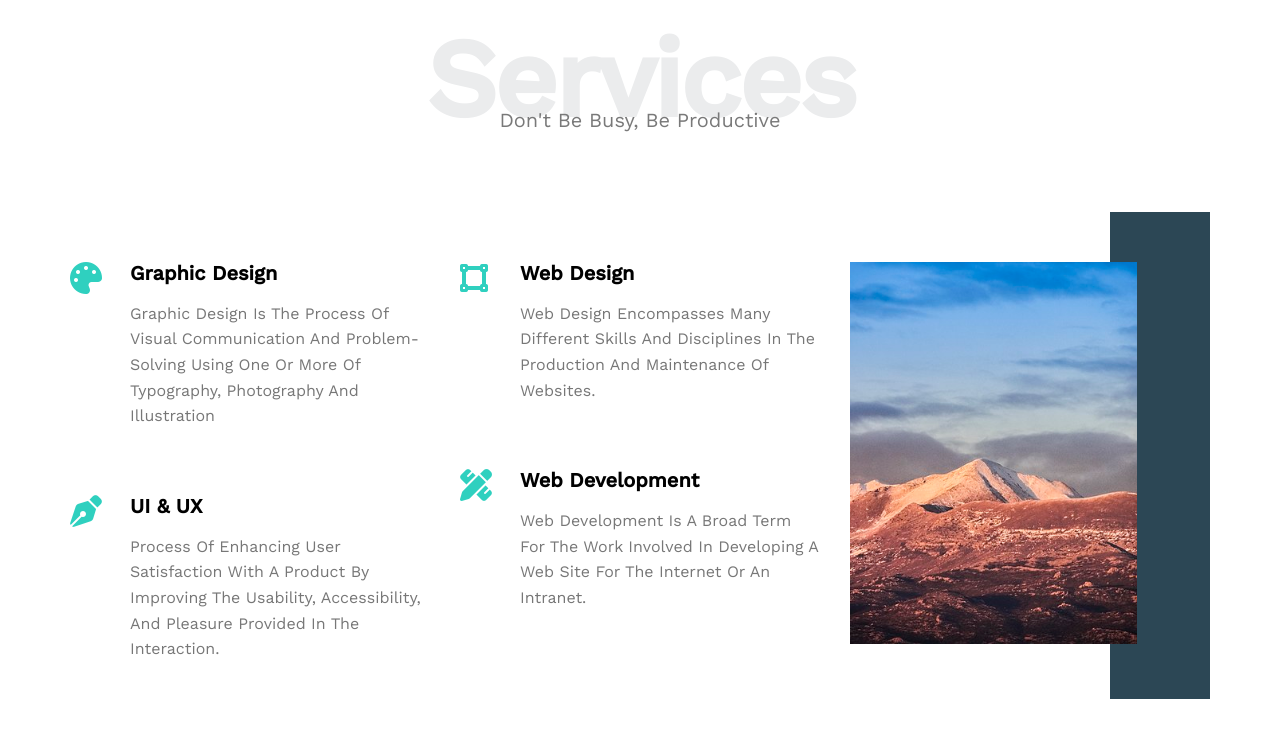
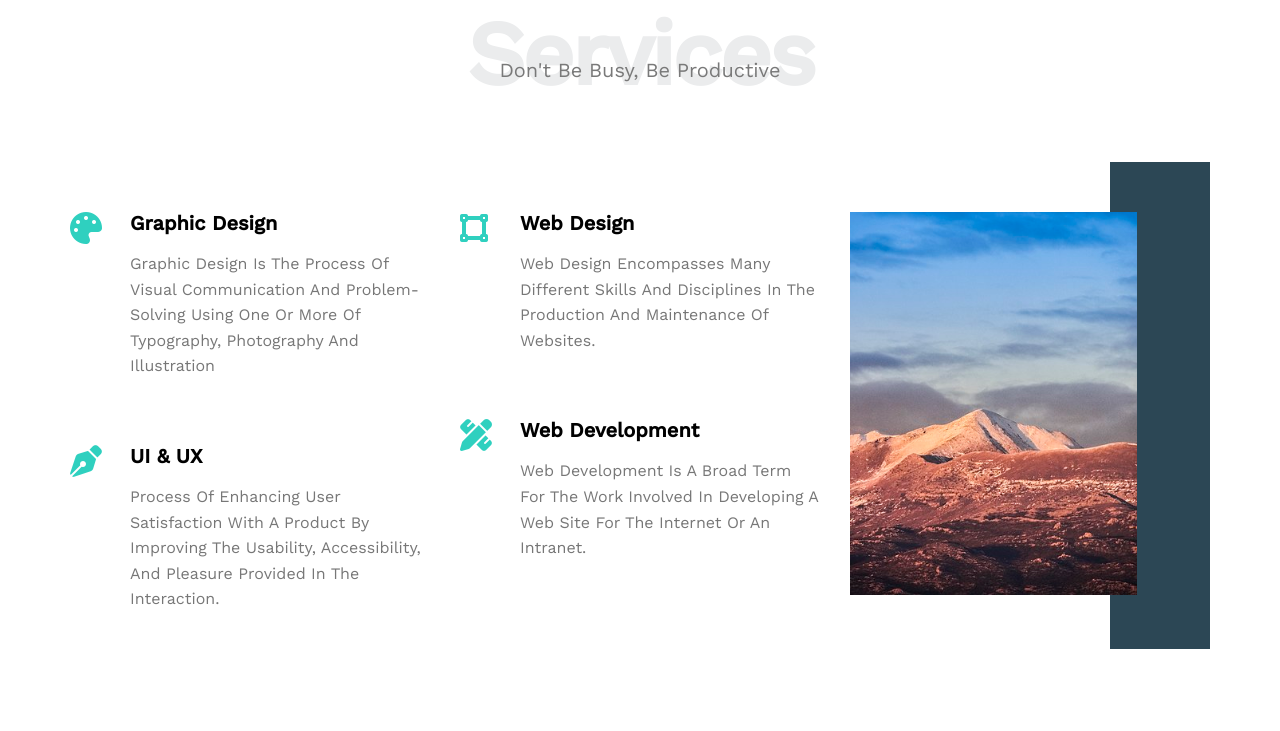
Before and after one commit to hasnaa7/Leon_project, a plain HTML site: page index.html in a window 1280 px wide. Shown: the part 1179-1910 px from the top of the page. Drawn offline with nearby package versions, Linux system fonts and the light colour scheme.

Commit message:
Update leon.css

```diff
--- a/css/leon.css
+++ b/css/leon.css
@@ -259,7 +259,7 @@ body{
 }
 
 .spical_heading .continar h1{
-    font-size: 110px;
+    font-size: 90px;
     color:#ebeced;
     font-weight: 800;
     letter-spacing: -3px;
```
